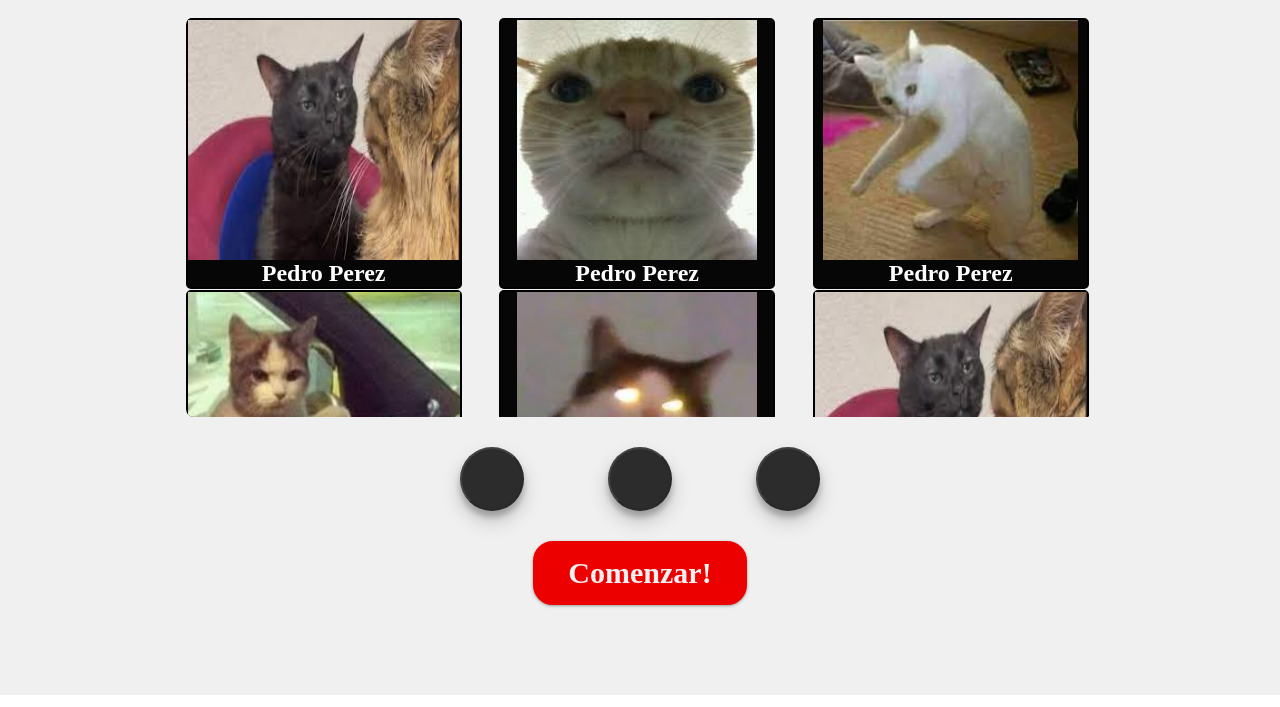
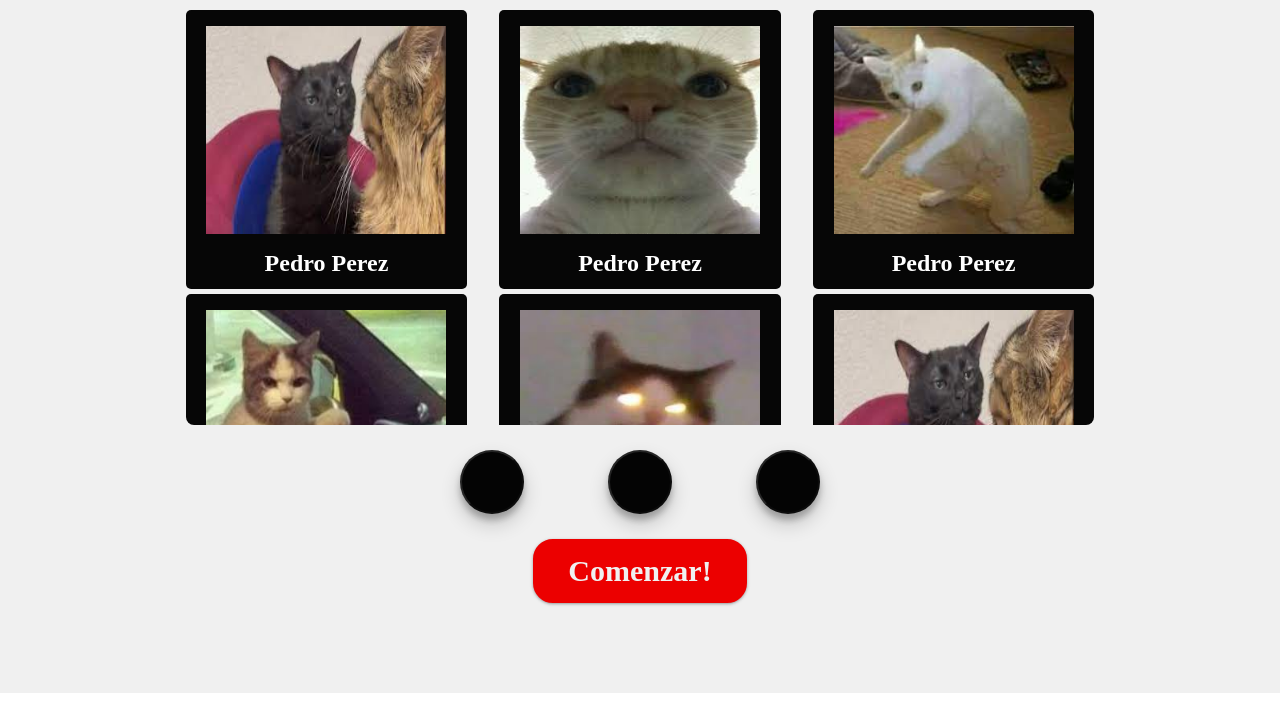
Before and after one commit to JuanSanchezKZ/Dinamica_Santander, a website: page views/home.html in a window 1280 px wide. Shown: the part 93-800 px from the top of the page. Drawn offline with nearby package versions, Linux system fonts and the light colour scheme; files whose address does not match are found by name; a web font is replaced by a local one.

Commit message:
Modifique algunos tamanios de la ruleta

```diff
--- a/public/css/style.css
+++ b/public/css/style.css
@@ -42,10 +42,10 @@ body{
 
 .slot{
   width: 71%;
-  height: 400px;
+  height: 420px;
   overflow: hidden;
   margin: auto;
-  margin-top: 20px;
+  margin-top: .5rem;
   border-radius: 8px;
   box-shadow:var(--outer-shadow);
 }
@@ -62,10 +62,10 @@ ul{
 }
 
 ul li{
-  border: 2px solid black;
+
   border-radius: 5px;
-  width: 98%;
-  margin: 1px 0;
+  width: 100%;
+  margin: 5px 0;
   background-color: #060606;
 }
 
@@ -91,19 +91,21 @@ ul li{
   display: block;
   margin: auto;
   height: 240px;
-  max-width: 100%;
+  width: 240px;
+  padding: 1rem 0;
 }
 
 .reel h2{
   color: #FFF;
   font-family: 'ABeeZee';
+  padding-bottom: .75rem;
 }
 
 .stop-btn{
   display: inline-block;
   padding: 30px;
-  margin: 30px 40px;
-  background-color: #2c2c2c;
+  margin: 25px 40px;
+  background-color: #040404;
   box-shadow: 0 0 29 31 #fff,
   0 0 19px 19px #f00,
   0 0 33px 17px #f00;
```
